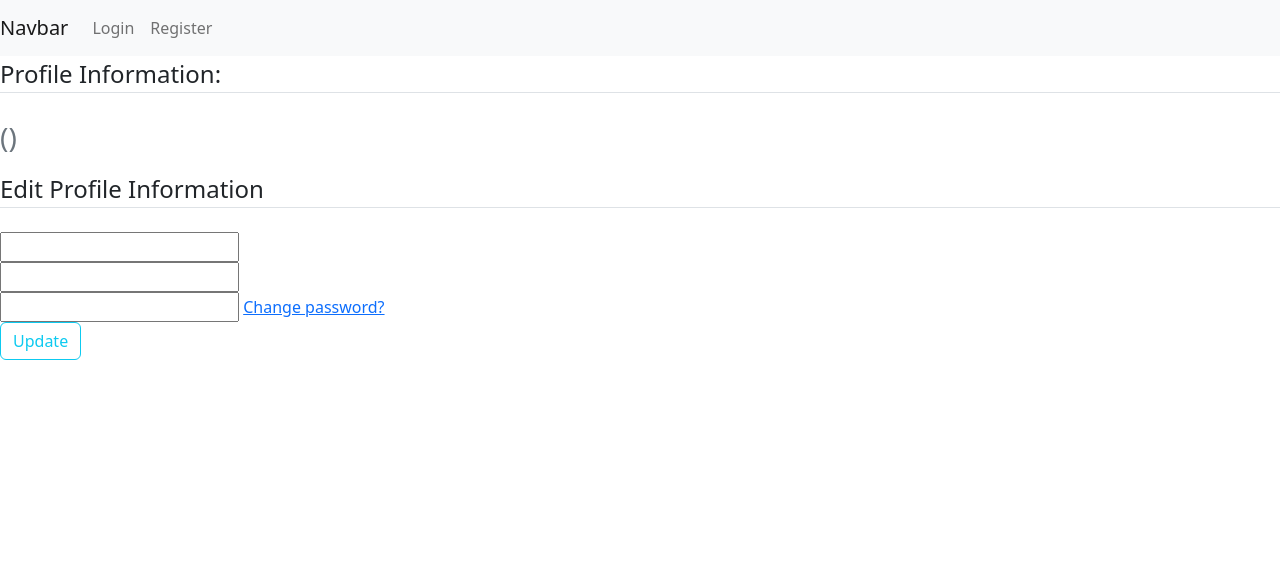
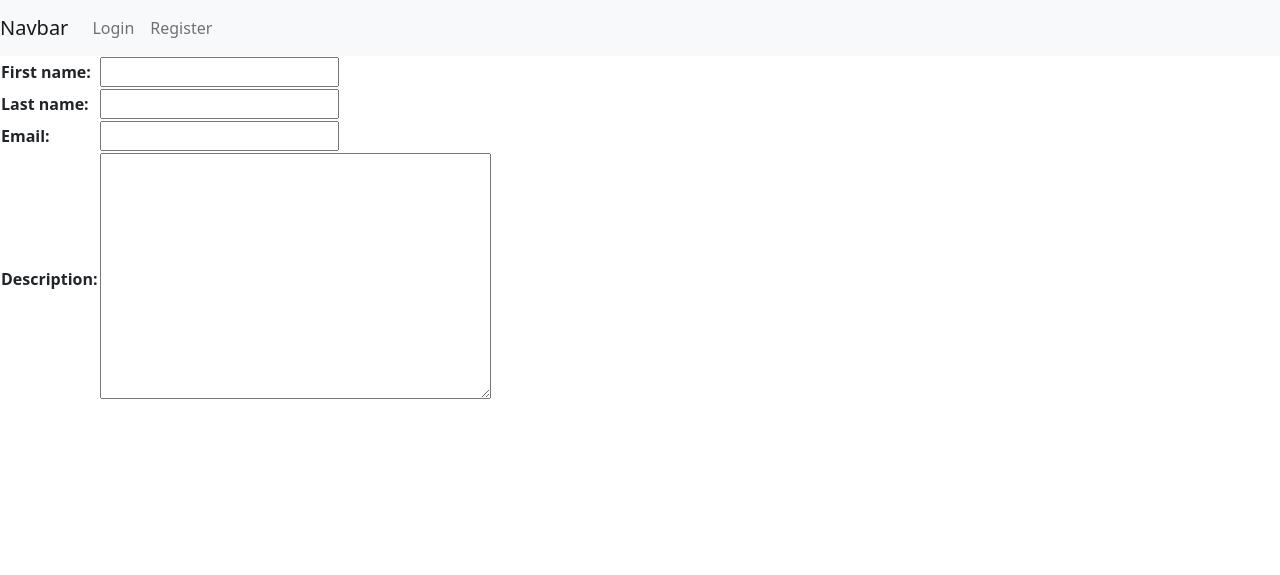
Before and after one commit to RickVerbon/Oinker, a Django app: template profiles/templates/profiles/profiles.html in a window 1280 px wide. Shown: the top 575 px of the page. Run offline with Django 4.2, Linux system fonts and the light colour scheme; the template is opened without the code that fills it: values that come from a table or form of the project are taken from there, others are empty.

```diff
--- a/profiles/forms.py
+++ b/profiles/forms.py
@@ -1,10 +1,10 @@
 from django import forms
-from django.contrib.auth.models import User
+from profiles.models import UserProfile
 
 
 class ProfileForm(forms.ModelForm):
     email = forms.EmailField()
 
     class Meta:
-        model = User
-        fields = ('first_name', 'last_name', 'email')
+        model = UserProfile
+        fields = ('first_name', 'last_name', 'email', 'description',)
--- a/profiles/models.py
+++ b/profiles/models.py
@@ -5,7 +5,7 @@ from django.db import models
 
 class UserProfile(models.Model):
     user = models.OneToOneField(User, on_delete=models.CASCADE, primary_key=True)
-    first_name = models.CharField(max_length=254)
-    last_name = models.CharField(max_length=254)
+    first_name = models.CharField(max_length=30)
+    last_name = models.CharField(max_length=30)
     email = models.EmailField()
     description = models.TextField()
--- a/profiles/templates/profiles/profiles.html
+++ b/profiles/templates/profiles/profiles.html
@@ -1,52 +1,12 @@
-<!DOCTYPE html>
-<html lang="en">
-  <head>
-    <meta charset="UTF-8">
-    <meta name="viewport" content="width=device-width, initial-scale=1.0">
-    <meta http-equiv="X-UA-Compatible" content="ie=edge">
-    <title>Oink oink</title>
-      <link rel="stylesheet" href="https://cdn.jsdelivr.net/npm/bootstrap@5.2.3/dist/css/bootstrap.min.css" integrity="sha384-rbsA2VBKQhggwzxH7pPCaAqO46MgnOM80zW1RWuH61DGLwZJEdK2Kadq2F9CUG65" crossorigin="anonymous">
-  </head>
-  <body>
-  {% include 'navbar.html' %}
+{% extends 'template.html' %}
+
   {%  block content %}
-    <div class="content-section col-lg-12 col-md-12 col-sm-12 tutorial-style" style="min-height:65vh;">
-    <legend class="border-bottom mb-4">Profile Information:</legend>
-    <form method="POST" enctype="multipart/form-data">
+
+    <form method="POST">
         {% csrf_token %}
-        <div class="media">
-            <div class="media-body">
-                <h2 class="account-heading">{{ form.instance.username }}
-                    <small class="text-muted">({{ form.instance.status }})</small>
-                </h2>
-                <p class="text-secondary">{{ form.instance.first_name }} {{ form.instance.last_name }}</p>
-                <p class="text-secondary">{{ form.instance.email }}</p>
-                <p class="text-secondary">{{ form.instance.description }}</p>
-            </div>
-        </div>
+        <table>
+            {{ form.as_table }}
+        </table>
+    </form>
 
-        {% if user.username == form.instance.username %}
-            <fieldset class="form-group">
-                <legend class="border-bottom mb-4">Edit Profile Information</legend>
-                <div class="form-row">
-                    <div class="form-group col-md-6 mb-0">
-                        {{ form.first_name}}
-                    </div>
-                    <div class="form-group col-md-6 mb-0">
-                        {{ form.last_name}}
-                    </div>
-                </div>
-                {{ form.email}}
-                {{ form.description}}
-
-                <a href="/">Change password?</a>
-            </fieldset>
-                <div class="form-group">
-                    <button class="btn btn-outline-info" type="submit">Update</button>
-                </div>
-        {% endif %}
-    </form>
-    </div>
   {% endblock %}
-  </body>
-</html>
```
Also changed, not shown: profiles/views.py (+2 -16 lines), oinks/migrations/0001_initial.py (deleted).
